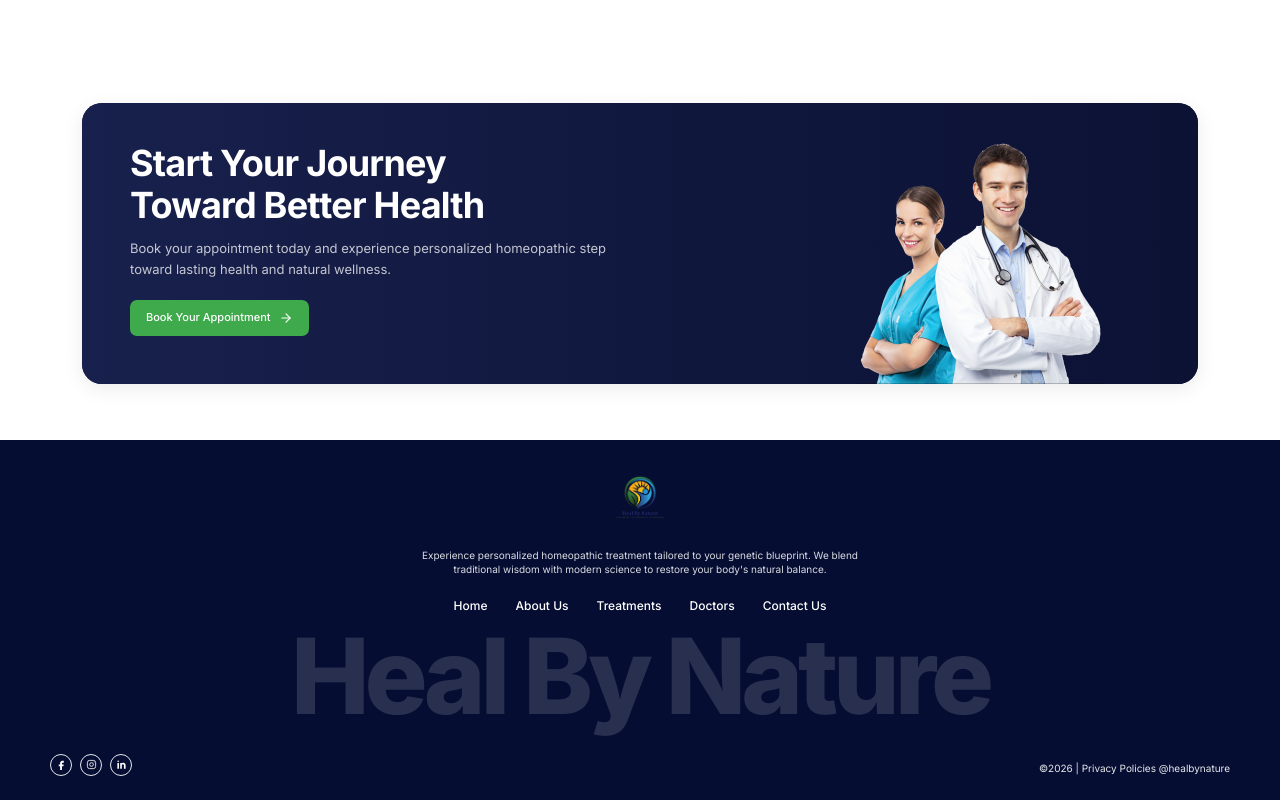
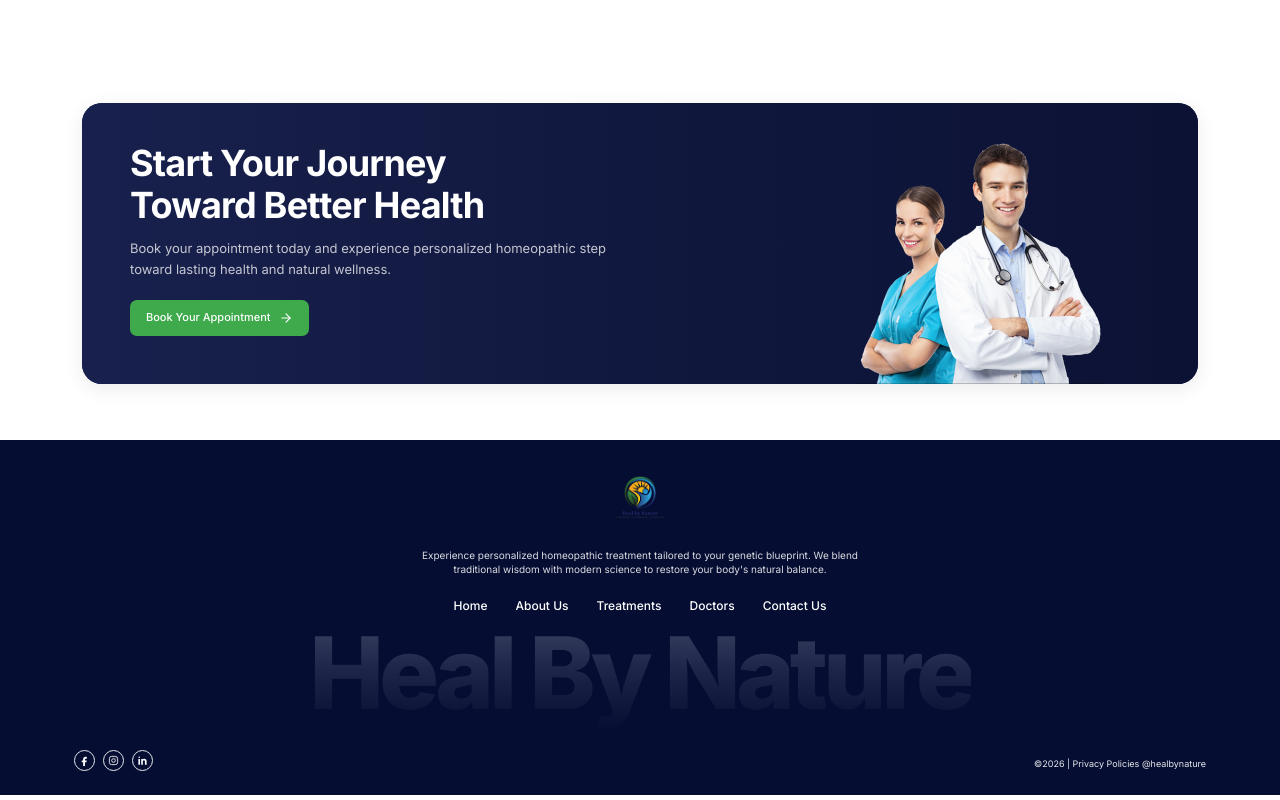
Before and after one commit to Humais77/homoeopathic-clinic, a Next.js app: page / in a window 1280 px wide. Shown: the part 5343-6143 px from the top of the page. Built offline with nearby package versions, Linux system fonts and the light colour scheme.

Commit message:
feat: update footer

```diff
--- a/src/components/layout/FooterClient.tsx
+++ b/src/components/layout/FooterClient.tsx
@@ -8,85 +8,125 @@ import { FOOTER, NAV_LINKS } from "@/src/lib/constants";
 export function FooterClient() {
   return (
     <footer className="relative overflow-hidden bg-[#050d32] text-white">
-
-      {/* =====================================================
-          MAIN FOOTER
-      ====================================================== */}
-      <div className="relative z-10 mx-auto max-w-[1180px] px-5 sm:px-6">
-
-        <div className="flex min-h-[360px] flex-col items-center pt-5 sm:pt-6">
-
-          {/* =================================================
-              LOGO
-          ================================================== */}
+      {/* Main Footer */}
+      <div className="relative mx-auto h-[355px] max-w-[1180px] px-5 sm:px-6">
+        <div className="flex flex-col items-center pt-5 sm:pt-6">
+          {/* Logo */}
           <Link
             href="/"
-            className="relative z-10"
+            className="relative z-20 flex items-center justify-center"
           >
             <Image
               src="/images/logo.png"
               alt="Heal By Nature"
               width={70}
               height={70}
+              priority
               className="h-[62px] w-[62px] object-contain sm:h-[68px] sm:w-[68px]"
             />
           </Link>
 
-          {/* =================================================
-              DESCRIPTION
-          ================================================== */}
-          <p className="mt-4 max-w-[470px] text-center text-[9px] leading-[1.45] text-white/85 sm:text-[10px]">
+          {/* Description */}
+          <p className="relative z-20 mt-3 max-w-[470px] px-2 text-center text-[9px] leading-[1.45] text-white/85 sm:mt-4 sm:text-[10px]">
             {FOOTER.description}
           </p>
 
-          {/* =================================================
-              NAVIGATION
-          ================================================== */}
-          <nav className="mt-5 flex flex-wrap items-center justify-center gap-x-6 gap-y-2 sm:gap-x-7">
+          {/* Navigation */}
+          <nav className="relative z-20 mt-4 flex flex-wrap items-center justify-center gap-x-5 gap-y-2 sm:mt-5 sm:gap-x-7">
             {NAV_LINKS.map((link) => (
               <Link
                 key={link.href}
                 href={link.href}
-                className="text-[11px] font-medium text-white transition-colors duration-200 hover:text-[#3eaa4b] sm:text-[12px]"
+                className="text-[10px] font-medium text-white transition-colors duration-200 hover:text-[#45a94a] sm:text-[12px]"
               >
                 {link.label}
               </Link>
             ))}
           </nav>
+        </div>
 
-          {/* =================================================
-              LARGE BACKGROUND TEXT - FIXED RESPONSIVENESS
-          ================================================== */}
         <div
-            className="pointer-events-none absolute bottom-[72px] left-1/2 -translate-x-1/2 whitespace-nowrap select-none"
+          className="
+    pointer-events-none
+    absolute
+    bottom-[72px]
+    left-1/2
+    z-0
+    w-full
+    -translate-x-1/2
+    select-none
+    text-center
+  "
           aria-hidden="true"
         >
-            <span className="text-[40px] font-extrabold leading-none tracking-[-3px] text-white/[0.14]
-              sm:text-[60px] sm:tracking-[-4px]
-              md:text-[75px] md:tracking-[-5px]
-              lg:text-[90px]
-              xl:text-[105px]
-              2xl:text-[115px]">
+          <span
+            className="
+      whitespace-nowrap
+      bg-gradient-to-b
+      from-[#c9d0e2]/30
+      via-[#78829e]/20
+      to-[#050d32]/0
+      bg-clip-text
+      text-[43px]
+      font-extrabold
+      leading-none
+      tracking-[-3px]
+      text-transparent
+      drop-shadow-[0_4px_12px_rgba(255,255,255,0.04)]
+      sm:text-[58px]
+      sm:tracking-[-4px]
+      md:text-[72px]
+      md:tracking-[-5px]
+      lg:text-[88px]
+      xl:text-[100px]
+      2xl:text-[110px]
+    "
+          >
             Heal By Nature
           </span>
         </div>
 
-          {/* =================================================
-              BOTTOM AREA - FIXED RESPONSIVENESS
-          ================================================== */}
-          <div className="absolute bottom-5 left-0 right-0 flex flex-col sm:flex-row items-center sm:items-end justify-between gap-3 sm:gap-0 px-1 sm:bottom-6 sm:px-0">
-
+        <div
+          className="
+            absolute
+            bottom-6
+            left-5
+            right-5
+            z-20
+            flex
+            flex-col
+            items-center
+            justify-between
+            gap-4
+            sm:left-6
+            sm:right-6
+            sm:flex-row
+            sm:items-end
+          "
+        >
           {/* Social Icons */}
           <div className="flex items-center gap-2">
             {/* Facebook */}
             <Link
               href="#"
               aria-label="Facebook"
-                className="flex h-[22px] w-[22px] items-center justify-center rounded-full border border-white/70 text-white transition-all hover:bg-white hover:text-[#050d32]"
+              className="
+                flex h-[20px] w-[20px]
+                items-center justify-center
+                rounded-full
+                border border-white/70
+                text-white
+                transition-all
+                duration-200
+                hover:bg-white
+                hover:text-[#050d32]
+                sm:h-[21px]
+                sm:w-[21px]
+              "
             >
               <svg
                 viewBox="0 0 24 24"
-                  className="h-[11px] w-[11px] fill-current"
+                className="h-[10px] w-[10px] fill-current sm:h-[11px] sm:w-[11px]"
                 aria-hidden="true"
               >
                 <path d="M14 8h3V4h-3c-2.76 0-5 2.24-5 5v3H6v4h3v8h4v-8h3l1-4h-4V9c0-.55.45-1 1-1z" />
@@ -97,11 +137,23 @@ export function FooterClient() {
             <Link
               href="#"
               aria-label="Instagram"
-                className="flex h-[22px] w-[22px] items-center justify-center rounded-full border border-white/70 text-white transition-all hover:bg-white hover:text-[#050d32]"
+              className="
+                flex h-[20px] w-[20px]
+                items-center justify-center
+                rounded-full
+                border border-white/70
+                text-white
+                transition-all
+                duration-200
+                hover:bg-white
+                hover:text-[#050d32]
+                sm:h-[21px]
+                sm:w-[21px]
+              "
             >
               <svg
                 viewBox="0 0 24 24"
-                  className="h-[11px] w-[11px] fill-none stroke-current"
+                className="h-[10px] w-[10px] fill-none stroke-current sm:h-[11px] sm:w-[11px]"
                 strokeWidth="1.8"
                 aria-hidden="true"
               >
@@ -112,11 +164,7 @@ export function FooterClient() {
                   height="18"
                   rx="5"
                 />
-                  <circle
-                    cx="12"
-                    cy="12"
-                    r="4"
-                  />
+                <circle cx="12" cy="12" r="4" />
                 <circle
                   cx="17.5"
                   cy="6.5"
@@ -130,11 +178,23 @@ export function FooterClient() {
             <Link
               href="#"
               aria-label="LinkedIn"
-                className="flex h-[22px] w-[22px] items-center justify-center rounded-full border border-white/70 text-white transition-all hover:bg-white hover:text-[#050d32]"
+              className="
+                flex h-[20px] w-[20px]
+                items-center justify-center
+                rounded-full
+                border border-white/70
+                text-white
+                transition-all
+                duration-200
+                hover:bg-white
+                hover:text-[#050d32]
+                sm:h-[21px]
+                sm:w-[21px]
+              "
             >
               <svg
                 viewBox="0 0 24 24"
-                  className="h-[11px] w-[11px] fill-current"
+                className="h-[10px] w-[10px] fill-current sm:h-[11px] sm:w-[11px]"
                 aria-hidden="true"
               >
                 <path d="M6.5 8.5H3V21h3.5V8.5ZM4.75 3C3.65 3 3 3.72 3 4.65S3.65 6.3 4.7 6.3h.05c1.1 0 1.75-.73 1.75-1.65C6.45 3.72 5.8 3 4.75 3ZM21 13.85C21 10.1 19 8.2 16.35 8.2c-2.15 0-3.1 1.18-3.65 2v-1.7H9.2V21h3.5v-6.3c0-1.7.3-3.35 2.45-3.35 2.1 0 2.12 1.95 2.12 3.47V21H21v-7.15Z" />
@@ -143,11 +203,9 @@ export function FooterClient() {
           </div>
 
           {/* Copyright */}
-            <p className="text-center sm:text-right text-[9px] text-white/90 sm:text-[10px]">
+          <p className="text-center text-[8px] text-white/90 sm:text-right sm:text-[9px]">
             {FOOTER.copyright}
           </p>
-
-          </div>
         </div>
       </div>
     </footer>
```
Lines whose indentation alone changed are shown as unchanged.
